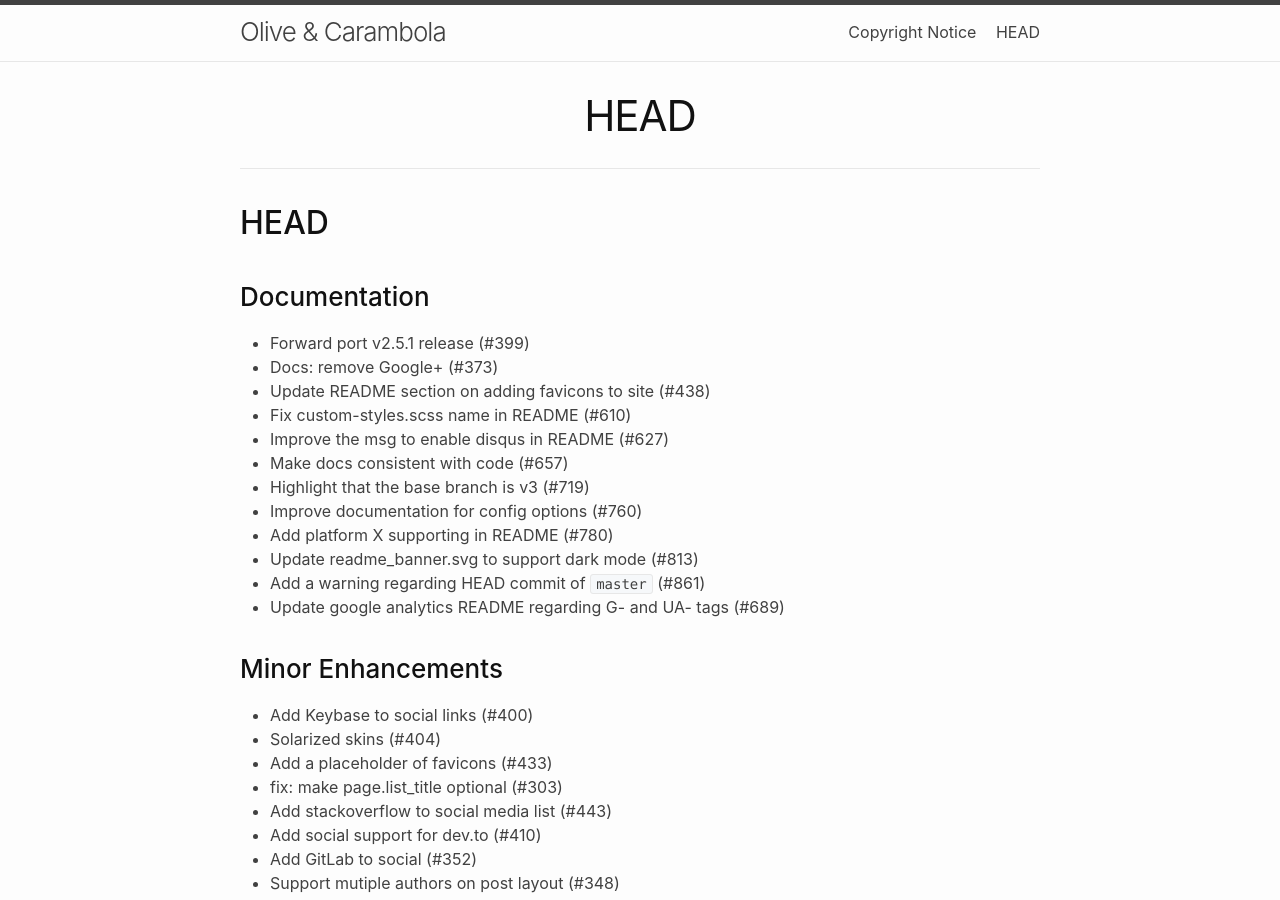
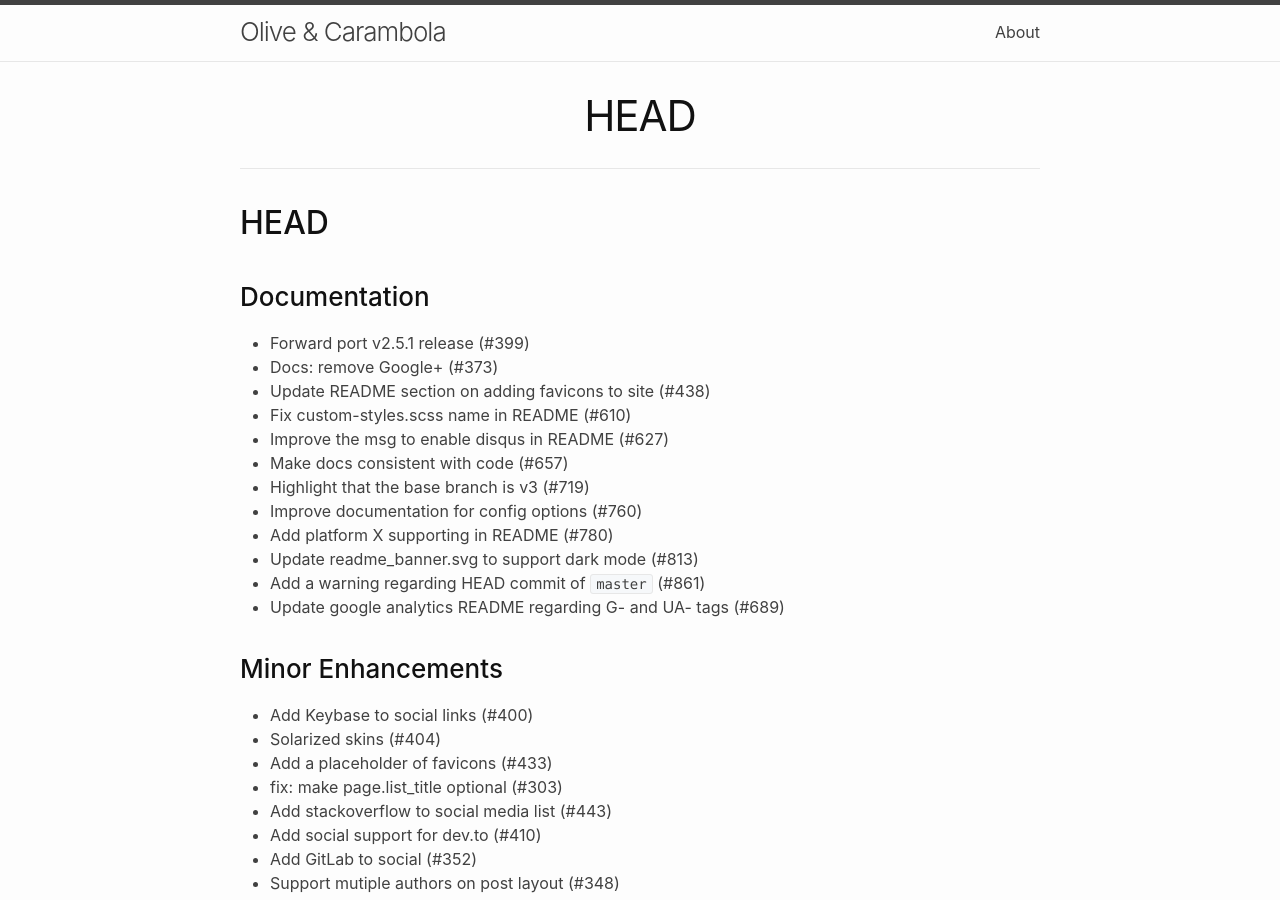
Before and after one commit to olivecarambola/coda, a Jekyll site: the page built from History.markdown, in a window 1280 px wide and 900 px high. Built offline with Jekyll 4.4.1, drawn with Linux system fonts in a browser that asks for light colours; our own code applies the rules of GitHub Pages for plain Markdown files.

Commit message:
Update nav-items.html

```diff
--- a/_includes/nav-items.html
+++ b/_includes/nav-items.html
@@ -1,8 +1,11 @@
 <div class="nav-items">
+  {%- comment -%}
   {%- for path in include.paths -%}
   {%- assign hyperpage = site.pages | where: "path", path | first -%}
   {%- if hyperpage.title %}
   <a class="nav-item" href="{{ hyperpage.url | relative_url }}">{{ hyperpage.title | escape }}</a>
   {%- endif -%}
   {%- endfor %}
+  {%- endcomment -%}
+  <a class="nav-item" href="{{ site.baseurl }}/about/">About</a>
 </div>
```
